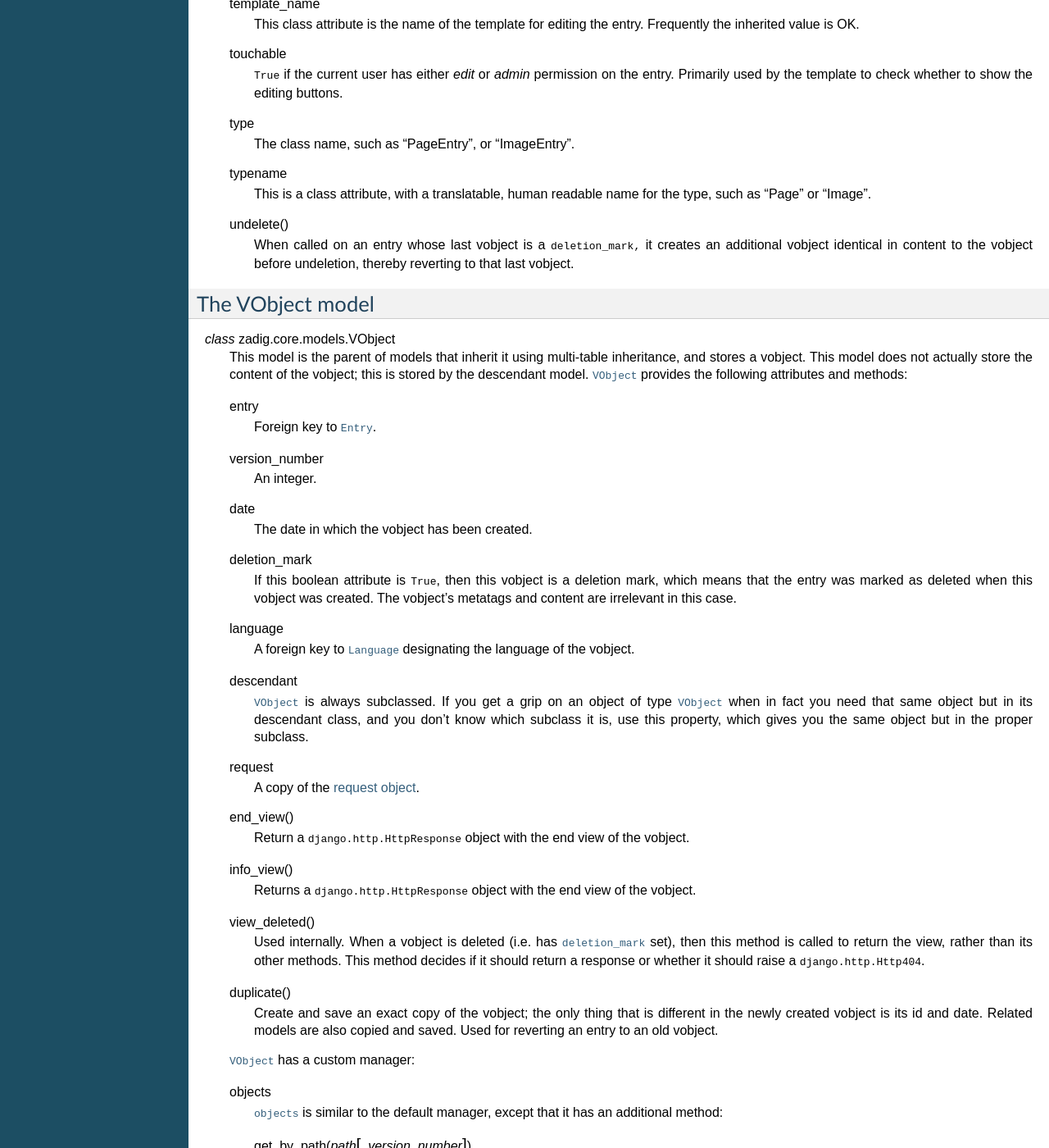
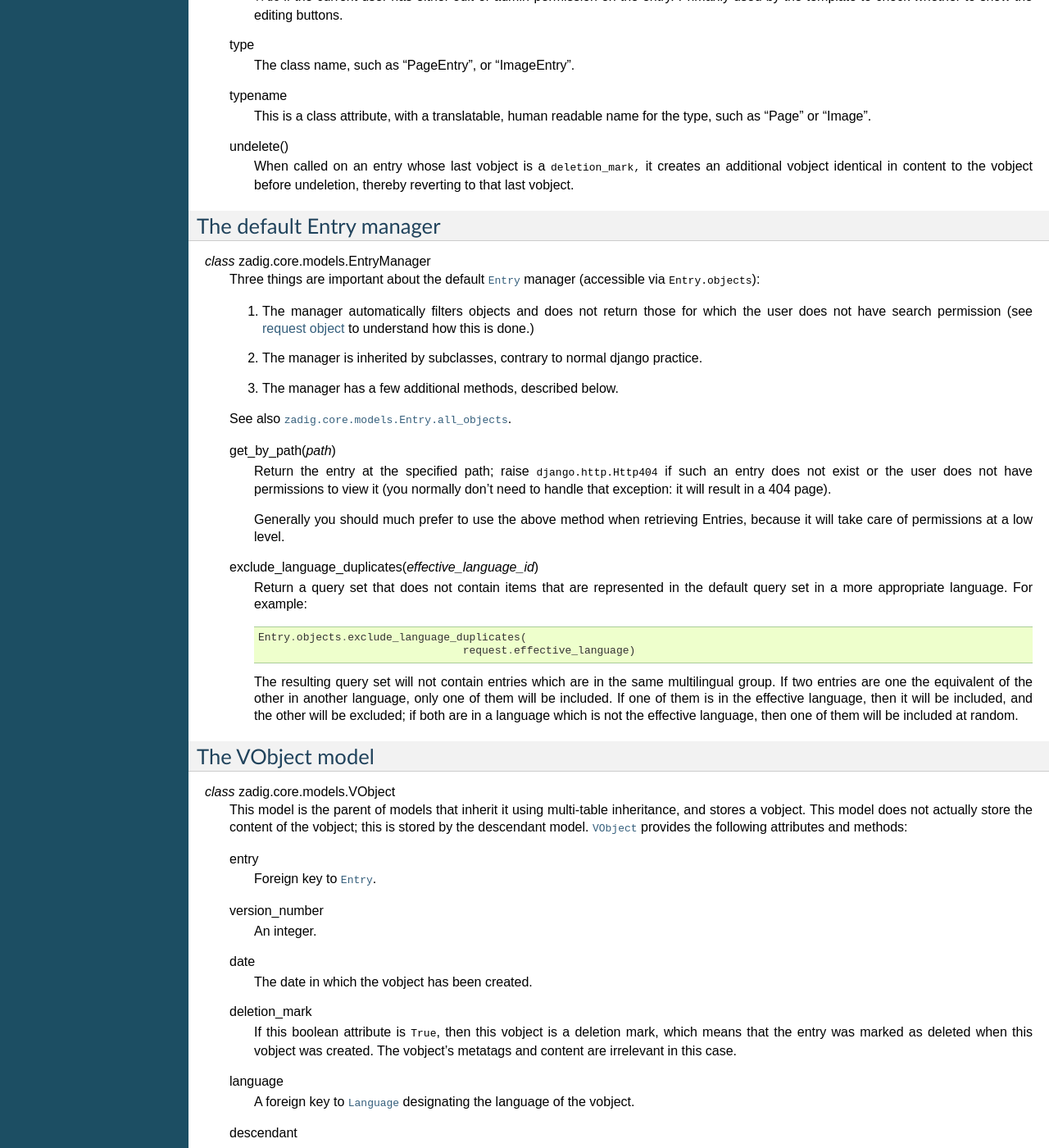
Before and after one commit to aptiko/zadig, a Sphinx documentation site: the page built from docs/api.txt, in a window 1280 px wide and 1400 px high, scrolled down 4336 px. Shown: the whole window at 82% size. Built offline with Sphinx 7.4.7, drawn with Linux system fonts in a browser that asks for light colours; some of the changed text lies outside the part shown.

Commit message:
Inherit default Entry manager, and add exclude_language_duplicates

```diff
--- a/docs/api.txt
+++ b/docs/api.txt
@@ -107,6 +90,16 @@ The Entry model
 
       .. _two: http://stackoverflow.com/questions/2074514/django-query-that-get-most-recent-objects-from-different-categories
       .. _posts: http://stackoverflow.com/questions/2111384/sql-join-selecting-the-last-records-in-a-one-to-many-relationship
+
+   :class:`~zadig.core.models.Entry` has the following class
+   attributes:
+
+   .. attribute:: zadig.core.models.Entry.all_objects
+
+      This manager returns all objects. This is a copy of the default
+      django manager. In general, you should avoid using this; you
+      should instead use :attr:`~zadig.core.models.Entry.objects`,
+      which is an :class:`~zadig.core.models.EntryManager`.
 
    :class:`~zadig.core.models.Entry` objects also have the
    following attributes, properties and methods:
@@ -409,6 +402,56 @@ The Entry model
       additional vobject identical in content to the vobject before
       undeletion, thereby reverting to that last vobject.
 
+The default Entry manager
+=========================
+
+.. class:: zadig.core.models.EntryManager
+
+   Three things are important about the default
+   :class:`~zadig.core.models.Entry` manager (accessible via
+   :attr:`Entry.objects`):
+
+   1. The manager automatically filters objects and does not return
+      those for which the user does not have search permission (see
+      :ref:`request object <request-object>` to understand how this is
+      done.)
+
+   2. The manager is inherited by subclasses, contrary to normal
+      django practice.
+
+   3. The manager has a few additional methods, described below.
+
+   See also :class:`zadig.core.models.Entry.all_objects`.
+
+   .. method:: zadig.core.models.EntryManager.get_by_path(path)
+
+      Return the entry at the specified path; raise
+      ``django.http.Http404`` if such an entry does not exist or
+      the user does not have permissions to view it (you normally
+      don't need to handle that exception: it will result in a 404
+      page).
+
+      Generally you should much prefer to use the above method
+      when retrieving Entries, because it will take care of
+      permissions at a low level.
+
+   .. method:: zadig.core.models.EntryManager.exclude_language_duplicates(effective_language_id)
+
+      Return a query set that does not contain items that are
+      represented in the default query set in a more appropriate
+      language. For example::
+
+         Entry.objects.exclude_language_duplicates(
+                                         request.effective_language)
+
+      The resulting query set will not contain entries which are in
+      the same multilingual group. If two entries are one the
+      equivalent of the other in another language, only one of them
+      will be included. If one of them is in the effective language,
+      then it will be included, and the other will be excluded; if
+      both are in a language which is not the effective language, then
+      one of them will be included at random.
+
 The VObject model
 =================
 
```
Also changed, not shown: other parts of docs/api.txt (+0 -17 lines), 2 other files.
